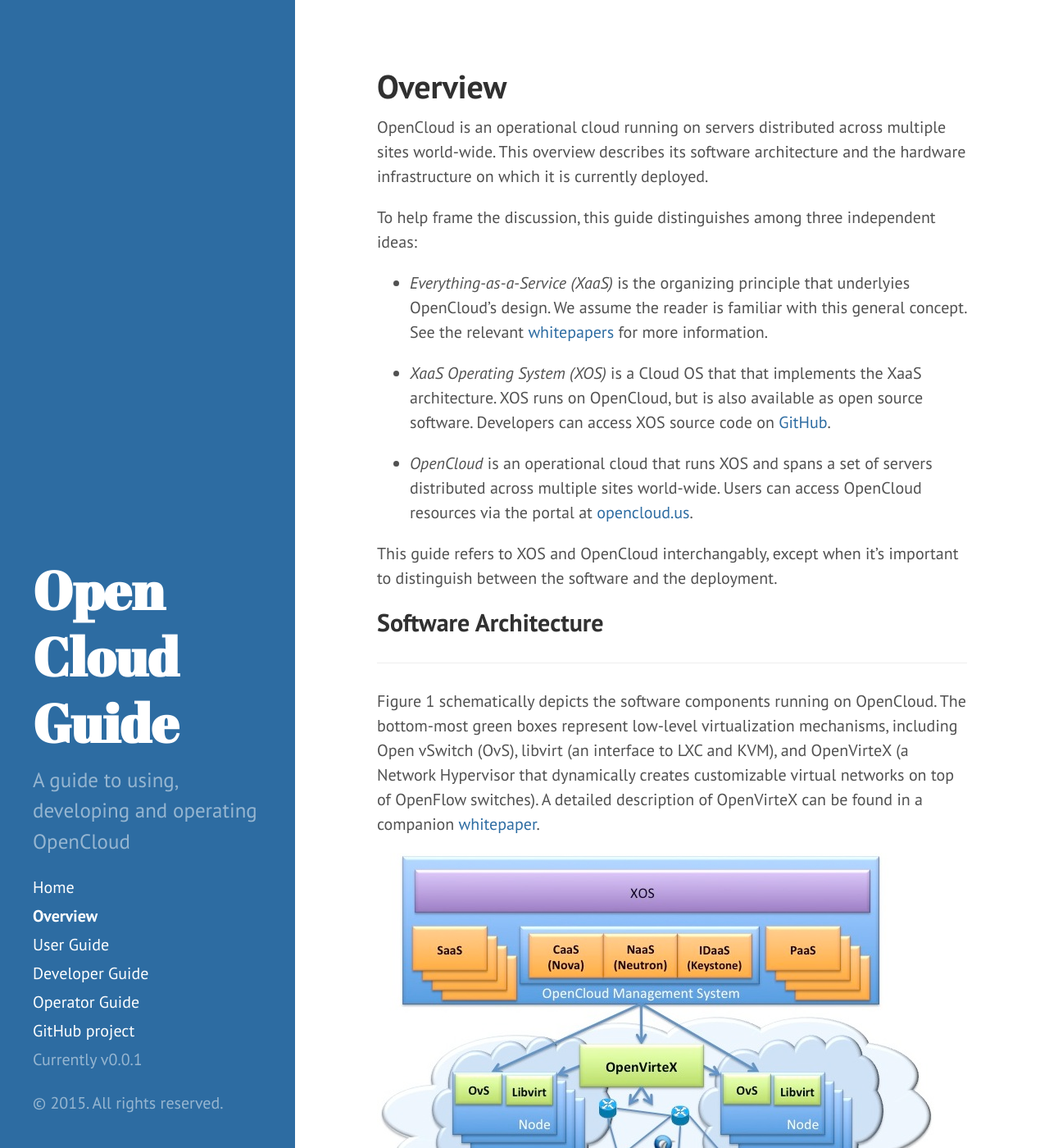
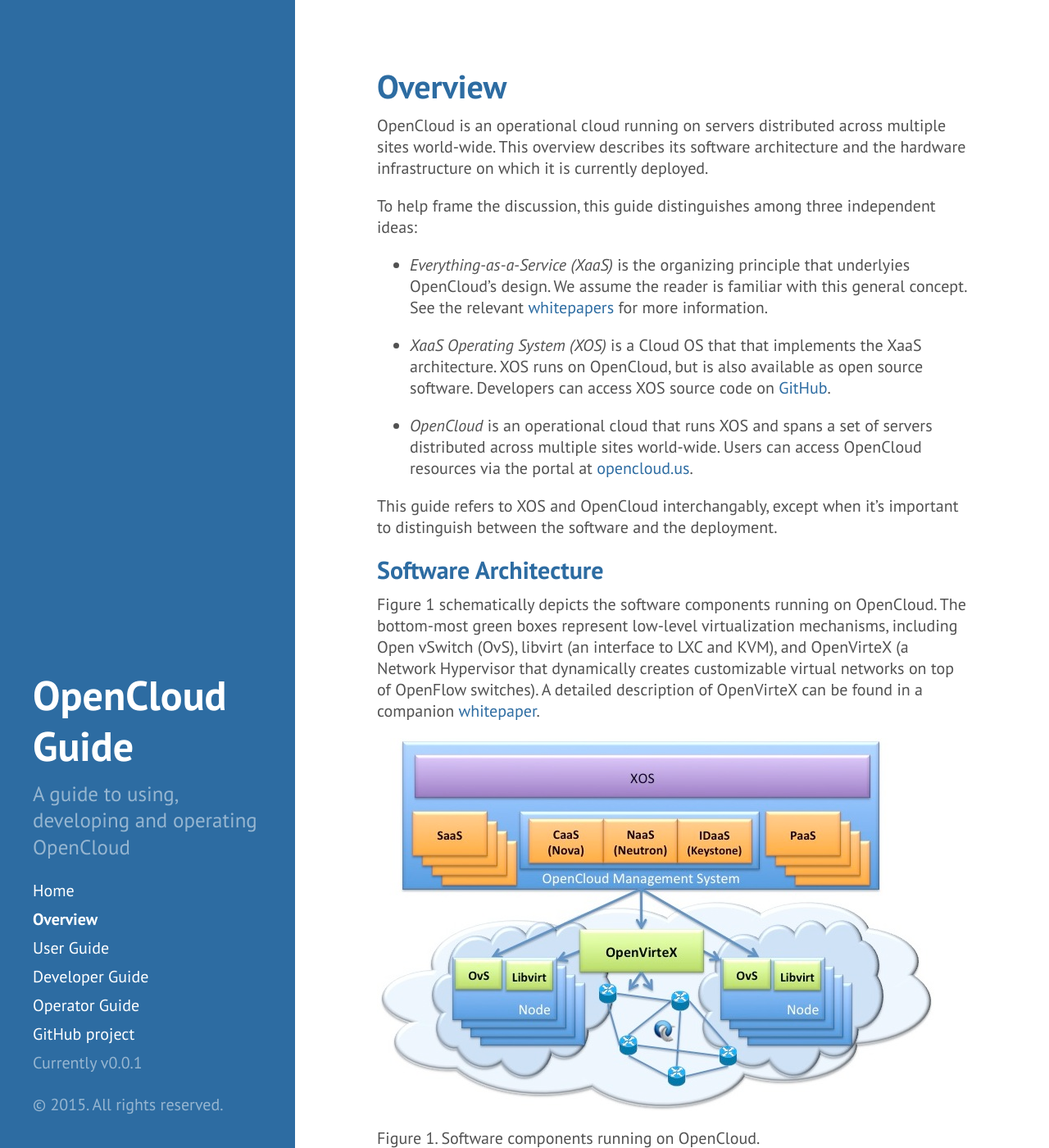
Before and after one commit to open-cloud/open-cloud.github.io.old, a Jekyll site: the page built from 0_overview.md, in a window 1280 px wide and 1400 px high. Shown: the whole window at 82% size. Built offline with Jekyll 4.4.1, drawn with Linux system fonts in a browser that asks for light colours; Markdown is read by kramdown in place of the engine named in the settings.

Commit message:
tweaked fonts, color, sizes

```diff
--- a/0_overview.md
+++ b/0_overview.md
@@ -30,7 +30,6 @@
 it's important to distinguish between the software and the deployment.
 
 ##Software Architecture
----
 
 Figure 1 schematically depicts the software components running on
 OpenCloud.  The bottom-most green boxes represent low-level
@@ -105,7 +104,6 @@
 describes the solution adopted by the Observer in more detail.
 
 ##Data Model
----
 
 This section gives a high-level overview of the XOS data model. This
 overview focuses on the abstract objects and relationships among them,
@@ -451,14 +449,12 @@
 **Adding Services** section of the **Developer Guide**.
 
 ##Interfaces
----
 
 XOS offers two layered interfaces. The primary interface is a RESTful
 API running directly on top of Django. The second is in the form of a
 library, called *xoslib*, that simplifies the task of building Views.
 
 ##Hardware Infrastructure
----
 
 This section sketches the OpenCloud hardware infrastructure, both in
 general terms (i.e., what OpenCloud will look like when fully
--- a/_config.yml
+++ b/_config.yml
@@ -9,7 +9,7 @@
 relative_permalinks: true
 
 # Setup
-title:            Open Cloud Guide
+title:            OpenCloud Guide
 tagline:          'OpenCloud Guide'
 description:      'A guide to using, developing and operating OpenCloud'
 url:              http://open-cloud.github.io
--- a/public/css/hyde.css
+++ b/public/css/hyde.css
@@ -79,8 +79,8 @@
 .sidebar-about h1 {
   color: #fff;
   margin-top: 0;
-  font-family: "Abril Fatface", serif;
-  font-size: 3.25rem;
+  font-family: "PT Sans", Helvetica, Arial, sans-serif;
+  font-size: 2.50rem;
 }
 
 /* Sidebar nav */
--- a/public/css/poole.css
+++ b/public/css/poole.css
@@ -49,8 +49,8 @@
 
 html {
   font-family: "Helvetica Neue", Helvetica, Arial, sans-serif;
-  font-size: 16px;
-  line-height: 1.5;
+  font-size: 14px;
+  line-height: 1.3;
 }
 @media (min-width: 38em) {
   html {
@@ -80,13 +80,22 @@
 }
 
 /* Headings */
-h1, h2, h3, h4, h5, h6 {
+h1, h2 {
+  margin-bottom: .5rem;
+  font-weight: bold;
+  line-height: 1.25;
+  color: #2d6ca2;
+  text-rendering: optimizeLegibility;
+}
+
+h3, h4, h5, h6 {
   margin-bottom: .5rem;
   font-weight: bold;
   line-height: 1.25;
   color: #313131;
   text-rendering: optimizeLegibility;
 }
+
 h1 {
   font-size: 2rem;
 }
@@ -337,7 +346,8 @@
 .page-title,
 .post-title,
 .post-title a {
-  color: #303030;
+  color: #2d6ca2;
+
 }
 .page-title,
 .post-title {
```
